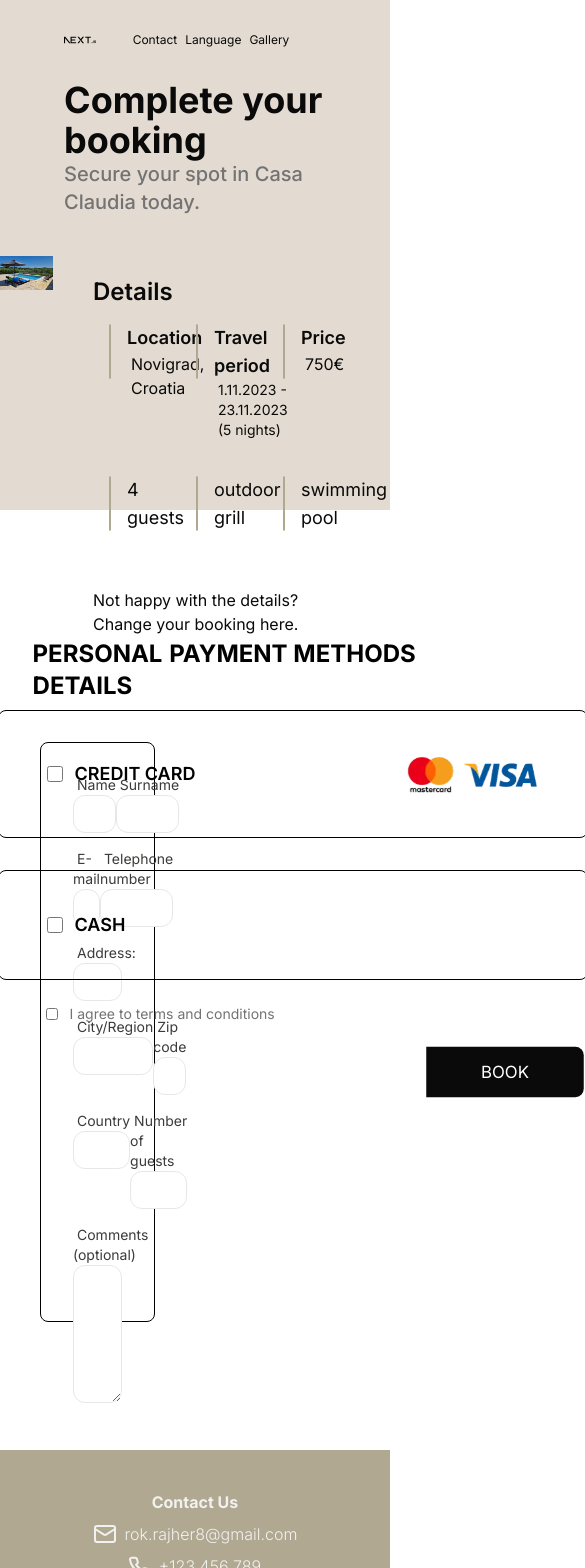
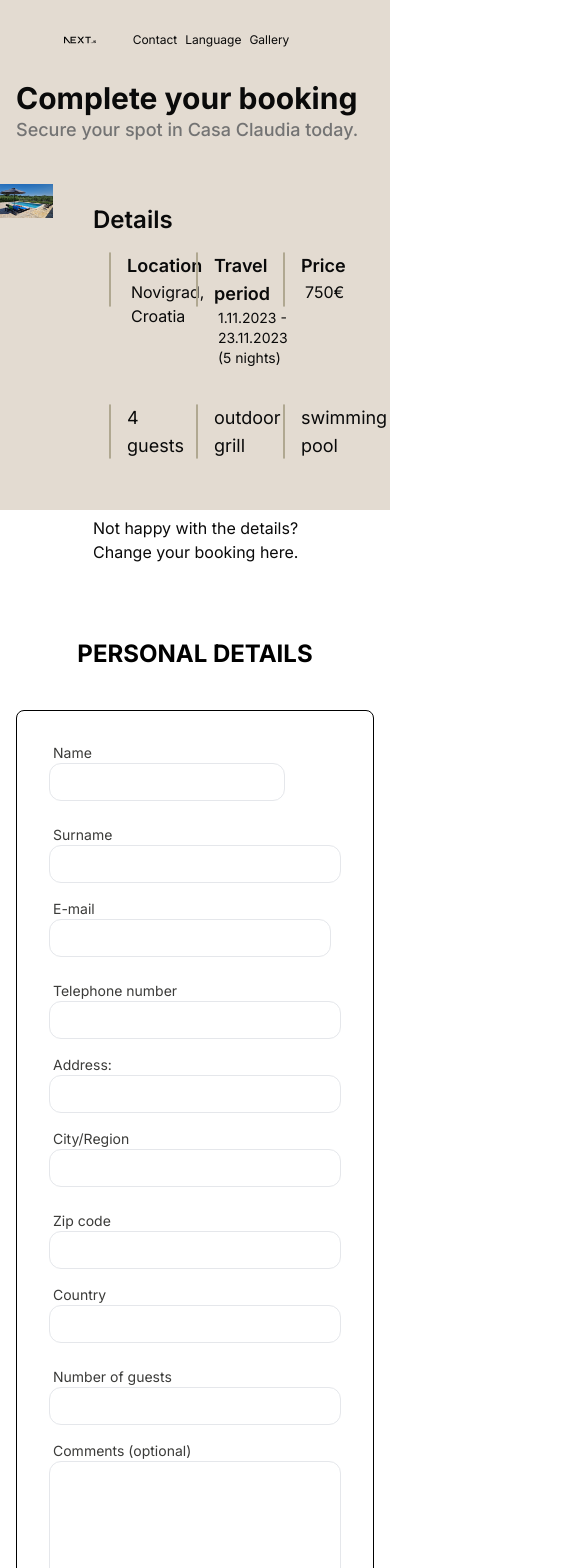
Before and after one commit to Casa-Claudia/casa-claudia-frontend, a Next.js app: page /checkout in a window 390 px wide. Shown: the top 1568 px of the page, 585 px wide, since content can reach past the window. Built offline with nearby package versions, Linux system fonts and the light colour scheme.

Commit message:
responsive payment

```diff
--- a/src/app/checkout/components/details.tsx
+++ b/src/app/checkout/components/details.tsx
@@ -3,8 +3,8 @@ import Link from 'next/link';
 export default function Details() {
   return (
     <div className="details h-[430px] bg-light-brown">
-      <h1 className="px-16 text-4xl font-bold text-my-black">Complete your booking</h1>
-      <p className="px-16 text-xl font-medium text-my-light-grey ">
+      <h1 className="md:px-16 px-4 md:text-4xl text-3xl font-bold text-my-black">Complete your booking</h1>
+      <p className="md:px-16 px-4 md:text-xl text-lg font-medium text-my-light-grey ">
         Secure your spot in Casa Claudia today.
       </p>
       <div className="mt-10 flex items-start">
--- a/src/app/checkout/components/reservation_form.tsx
+++ b/src/app/checkout/components/reservation_form.tsx
@@ -1,9 +1,9 @@
 export default function ReservationForm() {
   return (
-    <div className="mx-auto mt-10 h-[580px] w-[590px] w-full rounded-lg border  border-black bg-white p-8 text-sm text-my-black">
+    <div className="mx-auto mt-10 rounded-lg border  border-black bg-white p-8 text-sm text-my-black">
       <form>
-        <div className="flex justify-between">
-          <div className="mb-4 w-[255px]">
+        <div className="flex flex-wrap justify-between gap-2">
+          <div className="mb-4 ">
             <label htmlFor="name" className="ml-1 block text-my-grey">
               Name
             </label>
@@ -11,11 +11,11 @@ export default function ReservationForm() {
               type="text"
               id="name"
               name="name"
-              className="h[] border-1 border-light-gray w-full rounded-xl border px-3 py-2"
+              className=" border-1 border-light-gray w-full rounded-xl border px-3 py-2"
               required
             />
           </div>
-          <div className="mb-4 w-[255px]">
+          <div className="mb-4 ">
             <label htmlFor="surname" className=" ml-1 text-my-grey">
               Surname
             </label>
@@ -28,8 +28,8 @@ export default function ReservationForm() {
             />
           </div>
         </div>
-        <div className="flex justify-between">
-          <div className="mb-4 w-[255px]">
+        <div className="flex justify-between flex-wrap gap-2">
+          <div className="mb-4 ">
             <label htmlFor="email" className=" ml-1 text-my-grey">
               E-mail
             </label>
@@ -41,7 +41,7 @@ export default function ReservationForm() {
               required
             />
           </div>
-          <div className="mb-4 w-[255px]">
+          <div className="mb-4 ">
             <label htmlFor="phone" className=" ml-1 text-my-grey">
               Telephone number
             </label>
@@ -66,8 +66,8 @@ export default function ReservationForm() {
             required
           />
         </div>
-        <div className="flex justify-between">
-          <div className="mb-4 w-[255px]">
+        <div className="flex justify-between flex-wrap gap-2">
+          <div className="mb-4 ">
             <label htmlFor="city" className=" ml-1 text-my-grey">
               City/Region
             </label>
@@ -75,11 +75,11 @@ export default function ReservationForm() {
               type="text"
               id="city"
               name="city"
-              className="h[] border-1 border-light-gray w-full rounded-xl border px-3 py-2"
+              className=" border-1 border-light-gray w-full rounded-xl border px-3 py-2"
               required
             />
           </div>
-          <div className="mb-4 w-[255px]">
+          <div className="mb-4 ">
             <label htmlFor="zipcode" className=" ml-1 text-my-grey">
               Zip code
             </label>
@@ -92,8 +92,8 @@ export default function ReservationForm() {
             />
           </div>
         </div>
-        <div className="flex justify-between">
-          <div className="mb-4 w-[255px]">
+        <div className="flex justify-between flex-wrap gap-2">
+          <div className="mb-4 ">
             <label htmlFor="country" className=" ml-1 text-my-grey">
               Country
             </label>
@@ -101,11 +101,11 @@ export default function ReservationForm() {
               type="text"
               id="country"
               name="country"
-              className="h[] border-1 border-light-gray w-full rounded-xl border px-3 py-2"
+              className=" border-1 border-light-gray w-full rounded-xl border px-3 py-2"
               required
             />
           </div>
-          <div className="mb-4 w-[255px]">
+          <div className="mb-4 ">
             <label htmlFor="guests" className=" ml-1 text-my-grey">
               Number of guests
             </label>
--- a/src/app/checkout/page.tsx
+++ b/src/app/checkout/page.tsx
@@ -8,19 +8,19 @@ export default function CheckoutPage() {
     <div className="checkout-page">
       <TopbarCheckout />
       <Details />
-      <div className="my-32 flex bg-white">
-        <div className="flex w-1/2 flex-col items-center justify-center px-10">
+      <div className="my-32 grid grid-cols-1 lg:grid-cols-2 bg-white px-4">
+        <div className="flex flex-col items-center justify-center lg:px-10">
           <h1 className="text-2xl font-bold text-black">PERSONAL DETAILS</h1>
           <ReservationForm />
         </div>
 
-        <div className="flex w-1/2 flex-col items-center justify-start">
+        <div className="flex flex-col items-center justify-start mt-10 lg:mt-0">
           <div className="flex flex-col items-center justify-start">
             <h1 className="mb-10 text-2xl font-bold text-black">PAYMENT METHODS</h1>
             <div className="flex flex-col items-start">
-              <div className="flex w-[590px]  justify-between rounded-lg border border-black px-12 py-10">
+              <div className="flex max-w-[590px]  justify-between rounded-lg border border-black lg:px-12 px-6 py-5 md:py-10">
                 <div className="flex items-center justify-center">
-                  <input type="checkbox" id="creditCard" className="mr-3 h-4 w-4" />
+                  <input type="checkbox" id="creditCard" className="mr-3 h-3 w-3 lg:h-4 lg:w-4" />
                   <label htmlFor="creditCard" className="text-lg font-semibold text-black">
                     CREDIT CARD
                   </label>
@@ -30,9 +30,9 @@ export default function CheckoutPage() {
                 </div>
               </div>
 
-              <div className="mt-8 flex  w-[590px] justify-between rounded-lg border border-black px-12 py-10">
+              <div className="mt-8 flex  w-full max-w-[590px] justify-between rounded-lg border border-black lg:px-12 px-6 py-5 md:py-10">
                 <div className="flex items-center justify-center">
-                  <input type="checkbox" id="creditCard" className="mr-3 h-4 w-4" />
+                  <input type="checkbox" id="creditCard" className="mr-3 h-3 w-3 lg:h-4 lg:w-4" />
                   <label htmlFor="creditCard" className="text-lg font-semibold text-black">
                     CASH
                   </label>
```
